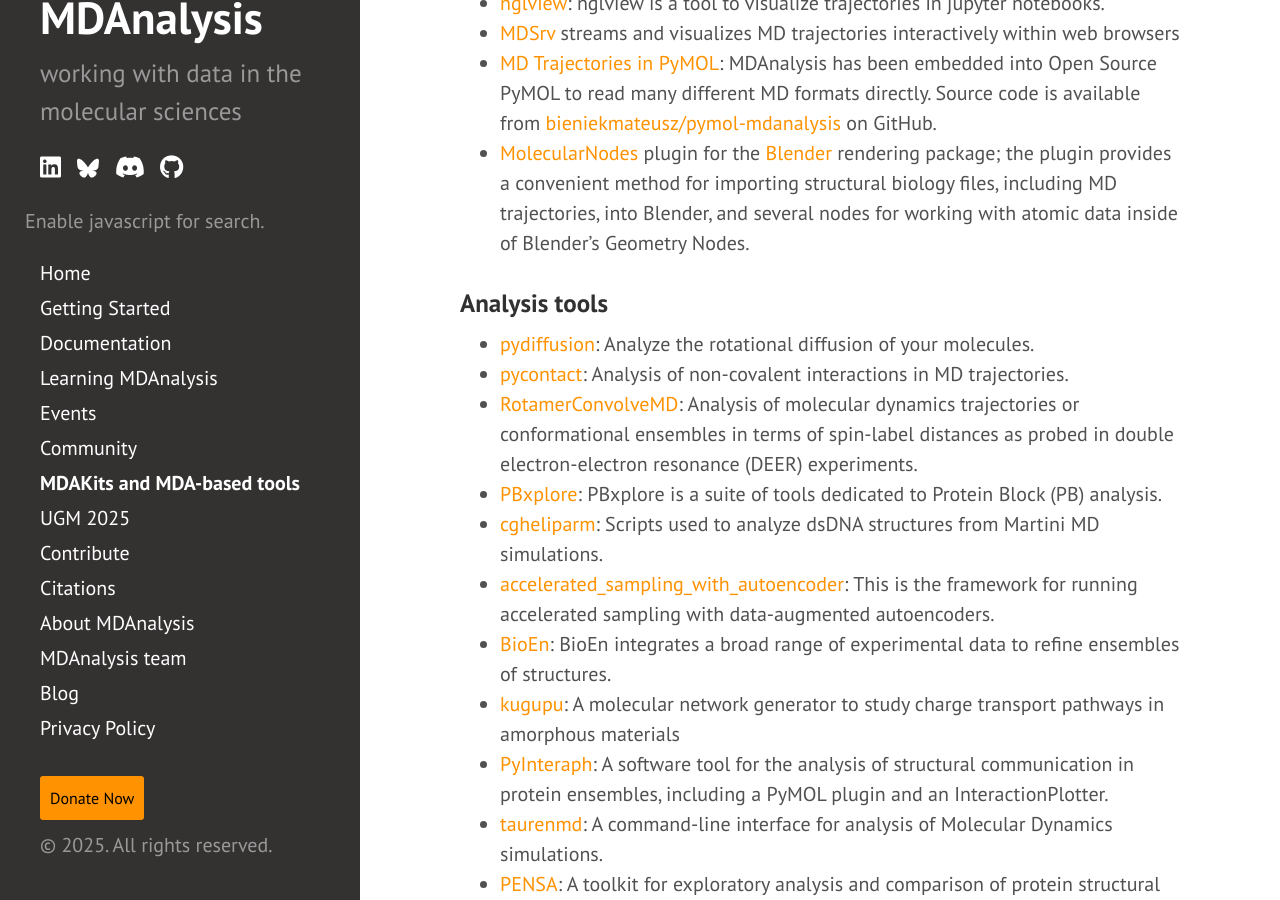
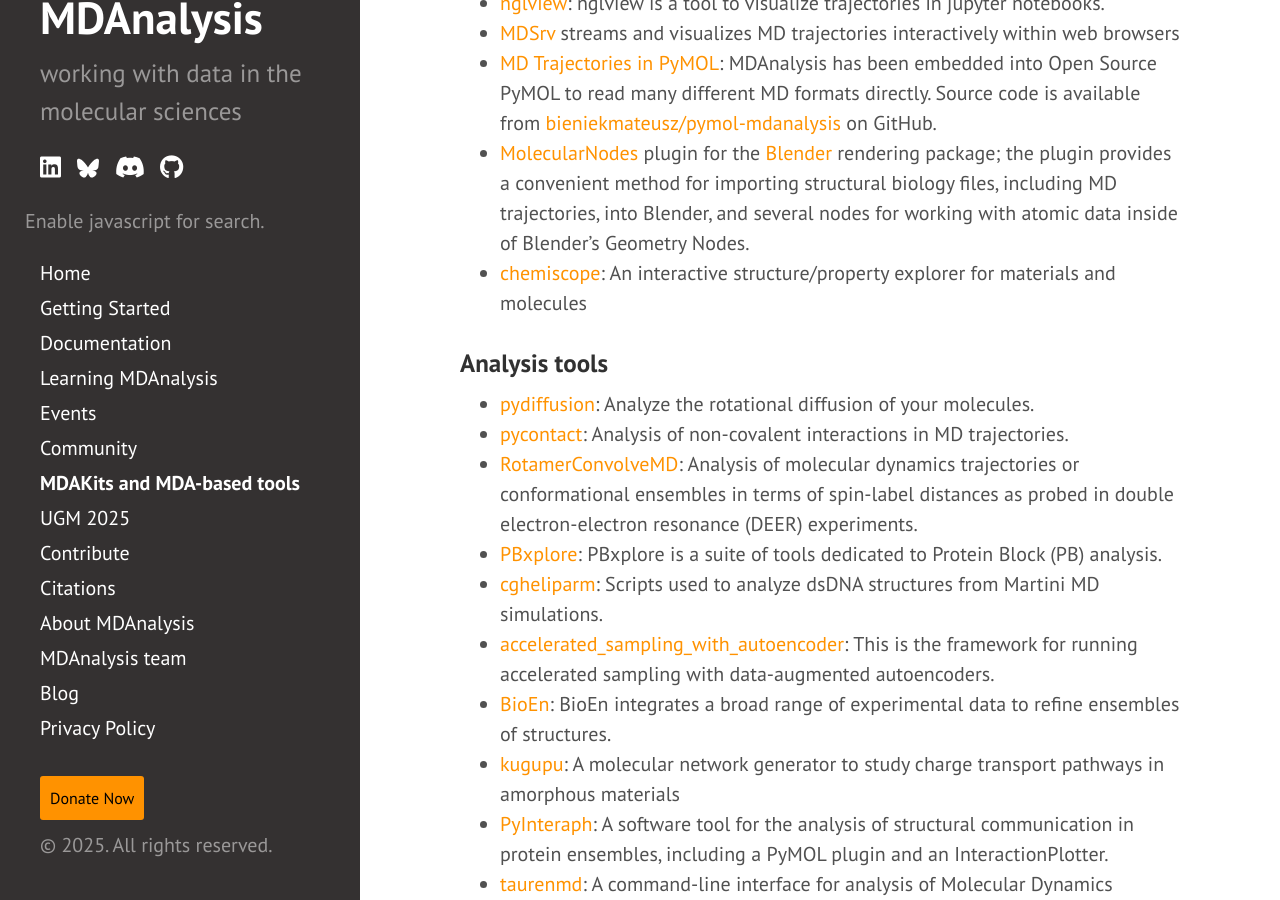
Before and after one commit to MDAnalysis/MDAnalysis.github.io, a Jekyll site: the page built from pages/mdakits.md, in a window 1280 px wide and 900 px high, scrolled down 776 px. Built offline with Jekyll 4.4.1, drawn with Linux system fonts in a browser that asks for light colours; comment, search, counter and statistics services are not loaded.

Commit message:
Add chemiscope as visualization tools

```diff
--- a/pages/mdakits.md
+++ b/pages/mdakits.md
@@ -38,6 +38,8 @@ Below we list projects that use MDAnalysis and are not (yet) registered as MDAKi
    directly. Source code is available from
    [bieniekmateusz/pymol-mdanalysis](https://github.com/bieniekmateusz/pymol-mdanalysis) on GitHub.
 -  [MolecularNodes](https://github.com/BradyAJohnston/MolecularNodes) plugin for the [Blender](https://www.blender.org/) rendering package; the plugin provides a convenient method for importing structural biology files, including MD trajectories, into Blender, and several nodes for working with atomic data inside of Blender's Geometry Nodes.
+-  [chemiscope](https://chemiscope.org/docs/examples/10-visualizing-biomolecules.html):
+   An interactive structure/property explorer for materials and molecules
 
 ### Analysis tools
 
```
